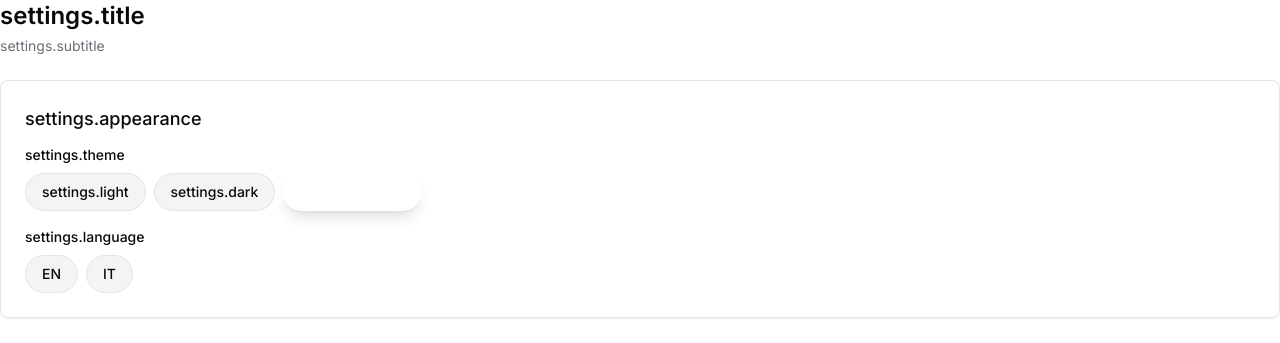
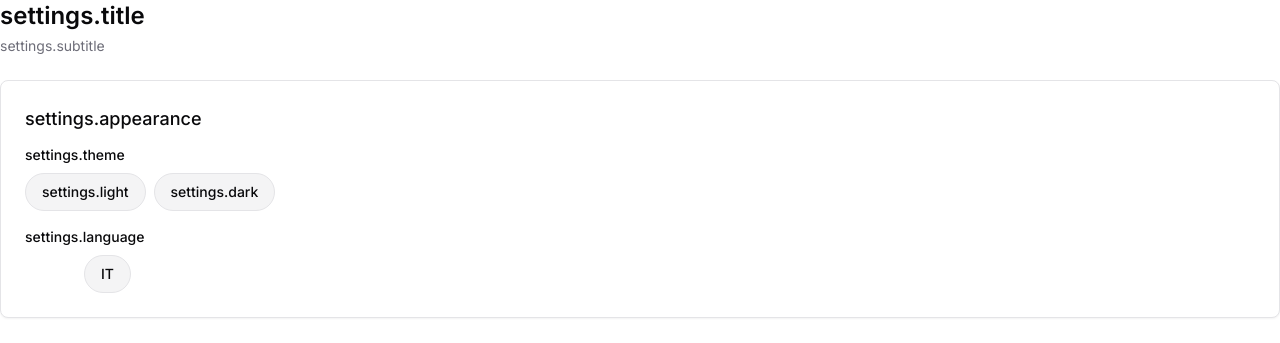
Before and after one commit to Lorenzozero/social-automation-hub, a Next.js app in the folder frontend/: page /settings in a window 1280 px wide. Shown: the top 343 px of the page. Built offline with nearby package versions, Linux system fonts and the light colour scheme.

Commit message:
fix: rename locale to language to match preferences store

```diff
--- a/frontend/app/settings/page.tsx
+++ b/frontend/app/settings/page.tsx
@@ -5,7 +5,7 @@ import { usePreferences } from "@/store/preferences";
 
 export default function SettingsPage() {
   const t = useTranslations();
-  const { theme, locale, setTheme, setLocale } = usePreferences();
+  const { theme, language, setTheme, setLanguage } = usePreferences();
 
   return (
     <div className="space-y-6">
@@ -27,7 +27,7 @@ export default function SettingsPage() {
                     onClick={() => setTheme(th as any)}
                     className={`px-4 py-2 rounded-full text-sm font-medium transition ${
                       theme === th
-                        ? "bg-brand-primary text-white shadow-lg shadow-brand-primary/40"
+                        ? "bg-brand-primary text-white"
                         : "bg-surface border border-border text-foreground hover:bg-muted"
                     }`}
                   >
@@ -40,17 +40,17 @@ export default function SettingsPage() {
             <div>
               <label className="block text-sm font-medium mb-2">{t("settings.language")}</label>
               <div className="flex gap-2">
-                {["en", "it"].map((loc) => (
+                {["en", "it"].map((lang) => (
                   <button
-                    key={loc}
-                    onClick={() => setLocale(loc as any)}
+                    key={lang}
+                    onClick={() => setLanguage(lang as any)}
                     className={`px-4 py-2 rounded-full text-sm font-medium transition ${
-                      locale === loc
-                        ? "bg-brand-primary text-white shadow-lg shadow-brand-primary/40"
+                      language === lang
+                        ? "bg-brand-primary text-white"
                         : "bg-surface border border-border text-foreground hover:bg-muted"
                     }`}
                   >
-                    {loc.toUpperCase()}
+                    {lang.toUpperCase()}
                   </button>
                 ))}
               </div>
```
